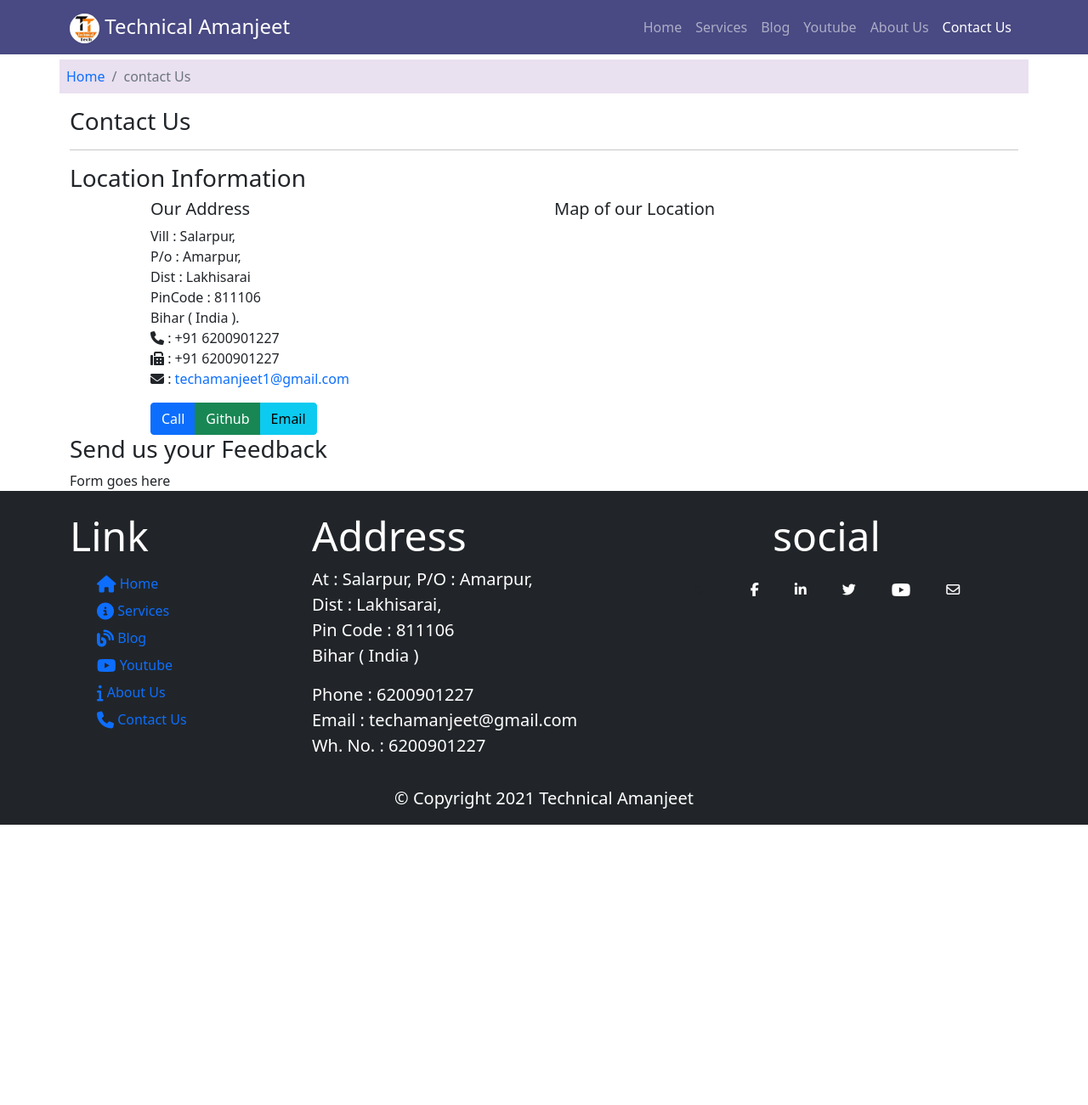
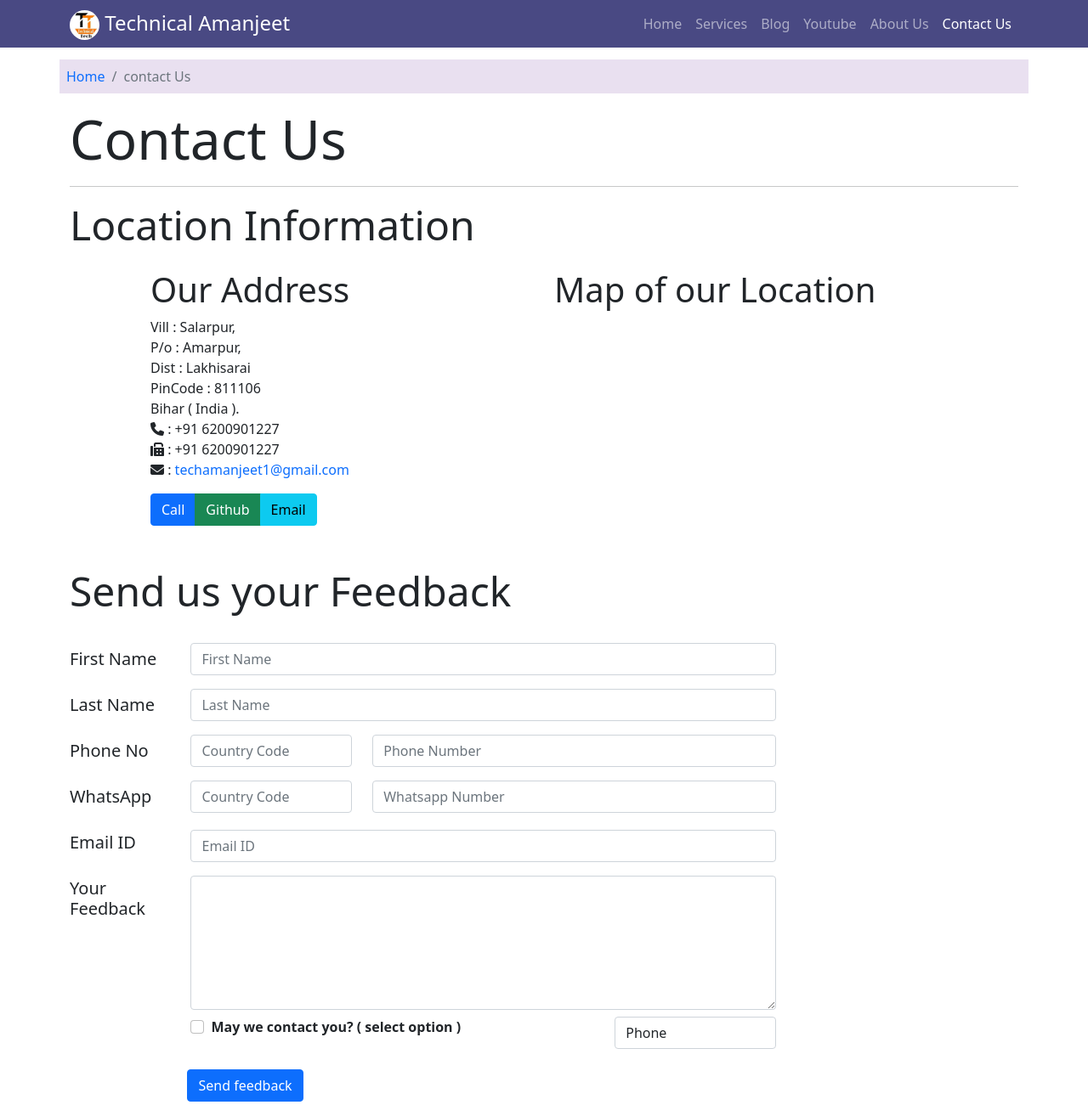
Before and after one commit to TechnicalAmanjeet/Full-stack-web-dev-with-react-specialization, a website: page front end web ui bootstrap/Lecture_prectice/Weak_02/contact.html in a window 1280 px wide. Shown: the top 1301 px of the page at 85% size. Before the commit the page ends 971 px from the top, so only its background shows below. Drawn offline with nearby package versions, Linux system fonts and the light colour scheme; files whose address does not match are found by name.

Commit message:
added send feedback functionality to contact web page

```diff
--- a/front end web ui bootstrap/Lecture_prectice/Weak_02/contact.html
+++ b/front end web ui bootstrap/Lecture_prectice/Weak_02/contact.html
@@ -18,15 +18,18 @@
     <nav class="navbar navbar-expand-md navbar-dark fixed-top">
       <div class="container">
         <!-- brand logo -->
-        <a href="./index.html" class="navbar-brand">
+        <div>
+            <a href="./index.html" class="navbar-brand mr-0">
                 <img
                   src="./images/logo.jpg"
                   alt="brand logo"
                   width="35px"
                   style="border-radius: 50%"
                 />
-          Technical Amanjeet
+                <span class="">Technical Amanjeet</span>
               </a>
+
+        </div>
 
         <!-- collapse menu for small screen -->
         <button
@@ -34,7 +37,7 @@
           type="button"
           data-bs-toggle="collapse"
           data-bs-target="#collapsibleNavId"
-          aria-controls="collapsibleNavId"
+          aria-controls="#collapsibleNavId"
           aria-label="Toggle navigation"
         >
           <span class="navbar-toggler-icon"></span>
@@ -75,17 +78,19 @@
         </ol>
 
         <div class="col-12">
-          <h3>Contact Us</h3>
+          <h1 class="display-3">Contact Us</h1>
           <hr />
         </div>
       </div>
 
+      <!-- <h1 class="display-5">Amanjeet</h1> -->
+
       <div class="row row-content">
         <div class="col-12">
-          <h3>Location Information</h3>
+          <h3 class="display-5">Location Information</h3>
         </div>
-        <div class="col-12 col-sm-4 offset-sm-1">
-          <h5>Our Address</h5>
+        <div class="col-12 col-sm-4 mt-3 offset-sm-1">
+          <h5 class="display-6">Our Address</h5>
           <address style="font-size: 100%">
             Vill : Salarpur,<br />
             P/o : Amarpur,<br>
@@ -98,8 +103,8 @@
             <a href="mailto:confusion@food.net"> techamanjeet1@gmail.com</a>
           </address>
         </div>
-        <div class="col-12 col-sm-6 offset-sm-1">
-          <h5>Map of our Location</h5>
+        <div class="col-12 col-sm-6 offset-sm-1 mt-3">
+          <h5 class="display-6">Map of our Location</h5>
         </div>
         <div class="col-12 col-sm-11 offset-sm-1">
             <div class="btn-group" role="group" aria-label="Basic example">
@@ -110,14 +115,102 @@
         </div>
       </div>
 
-      <div class="row row-content">
+      <div class="row row-content mt-5">
         <div class="col-12">
-          <h3>Send us your Feedback</h3>
+          <h3 class="display-5">Send us your Feedback</h3>
         </div>
-        <div class="col-12 col-md-9">Form goes here</div>
+
+        <!-- contact form section  -->
+        <div class="col-12 col-md-9 mt-4 contact-form">
+
+            <form>
+
+                <div class="form-group row">
+                  <label for="firstname" class="col-md-2 col-form-label form-label"><h5>First Name</h5></label>
+                  <div class="col-md-10">
+                    <input type="text" name="firstname" id="firstname" class="form-control" placeholder="First Name" aria-describedby="helpId">
+                  </div>
+                </div>
+
+                <div class="form-group row mt-2">
+                  <label for="lastname" class="col-md-2 col-form-label form-label"><h5>Last Name</h5></label>
+                  <div class="col-md-10">
+                    <input type="text" name="lastname" id="lastname" class="form-control" placeholder="Last Name" aria-describedby="helpId">
+                  </div>
+                </div>
+
+
+                <div class="form-group row mt-2">
+                  <label for="phnum" class="col-12 col-md-2 col-form-label form-label"><h5>Phone No</h5></label>
+                  <div class="col-5 col-md-3">
+                    <input type="number" name="countrycode" id="countrycode" class="form-control" placeholder="Country Code" aria-describedby="helpId">
+                  </div>
+                  <div class="col-7 col-md-7">
+                    <input type="number" name="phnum" id="phnum" class="form-control" placeholder="Phone Number" aria-describedby="helpId">
+                  </div>
+                </div>
+
+                <div class="form-group row mt-2">
+                  <label for="whnum" class="col-12 col-md-2 col-form-label form-label"><h5>WhatsApp</h5></label>
+                  <div class="col-5 col-md-3">
+                    <input type="number" name="countrycode" id="countrycode" class="form-control" placeholder="Country Code" aria-describedby="helpId">
+                  </div>
+                  <div class="col-7 col-md-7">
+                    <input type="number" name="whnum" id="whphnum" class="form-control" placeholder="Whatsapp Number" aria-describedby="helpId">
+                  </div>
+                </div>
+
+                <div class="form-group row mt-2">
+                    <label for="email" class="col-md-2 col-form-label form-label"><h5>Email ID</h5></label>
+                    <div class="col-md-10 mt-sm-1">
+                      <input type="email" name="email" id="email" class="form-control" placeholder="Email ID" aria-describedby="helpId">
+                    </div>
+                </div>
+
+                <div class="form-group row mt-2">
+                    <label for="Feedback" class="col-md-2 col-form-label form-label"><h5>Your Feedback</h5></label>
+                    <div class="col-md-10 mt-sm-1">
+                      <textarea name="feedback" id="feedback" class="form-control" rows="6"></textarea>
+                    </div>
+                </div>
+
+                <div class="form-group row mt-2">
+                    <div class="col-md-6 offset-md-2">
+                        <div class="form-check">
+                            <input type="checkbox" class="form-check-input" name="approve" id="approve" value="">
+                            <label class="form-check-label" for="approve">
+                                <strong>May we contact you? ( select option )</strong>
+                            </label>
+                        </div>
+                    </div>
+                    <div class="col-md-3 offset-md-1">
+                        <select class="form-control">
+                            <option value="phone">Phone</option>
+                            <option value="Email">Email</option>
+                        </select>
+                    </div>
+                </div>
+
+
+                <div class="form-group mt-4">
+                    <div class="col-md-12">
+                        <button type="submit" class="btn btn-primary offset-md-2">Send feedback</button>
+                    </div>
+                </div>
+
+            </form>
+
+        </div>
+
+        <!-- contact form section end  -->
+
+
         <div class="col-12 col-md"></div>
       </div>
     </div>
+
+
+
 
       <!-- *********** Main section ends here ************ -->
 
@@ -128,7 +221,7 @@
 
 
     <!-- footer section starts from here  -->
-    <footer class="container-fluid bg-dark text-white px-5 pt-4">
+    <footer class="container-fluid bg-dark text-white px-5 pt-4 mt-5">
       <div class="container">
         <div class="row">
           <div class="link col-12 col-sm-6 col-md-3">
--- a/front end web ui bootstrap/Lecture_prectice/Weak_02/style.css
+++ b/front end web ui bootstrap/Lecture_prectice/Weak_02/style.css
@@ -33,3 +33,7 @@ nav{
     /* opacity: 0.6; */
     color: red;
 }
+
+/* .contact-form{
+    font-size: 20px;
+} */
```
Lines whose indentation alone changed are shown as unchanged.
